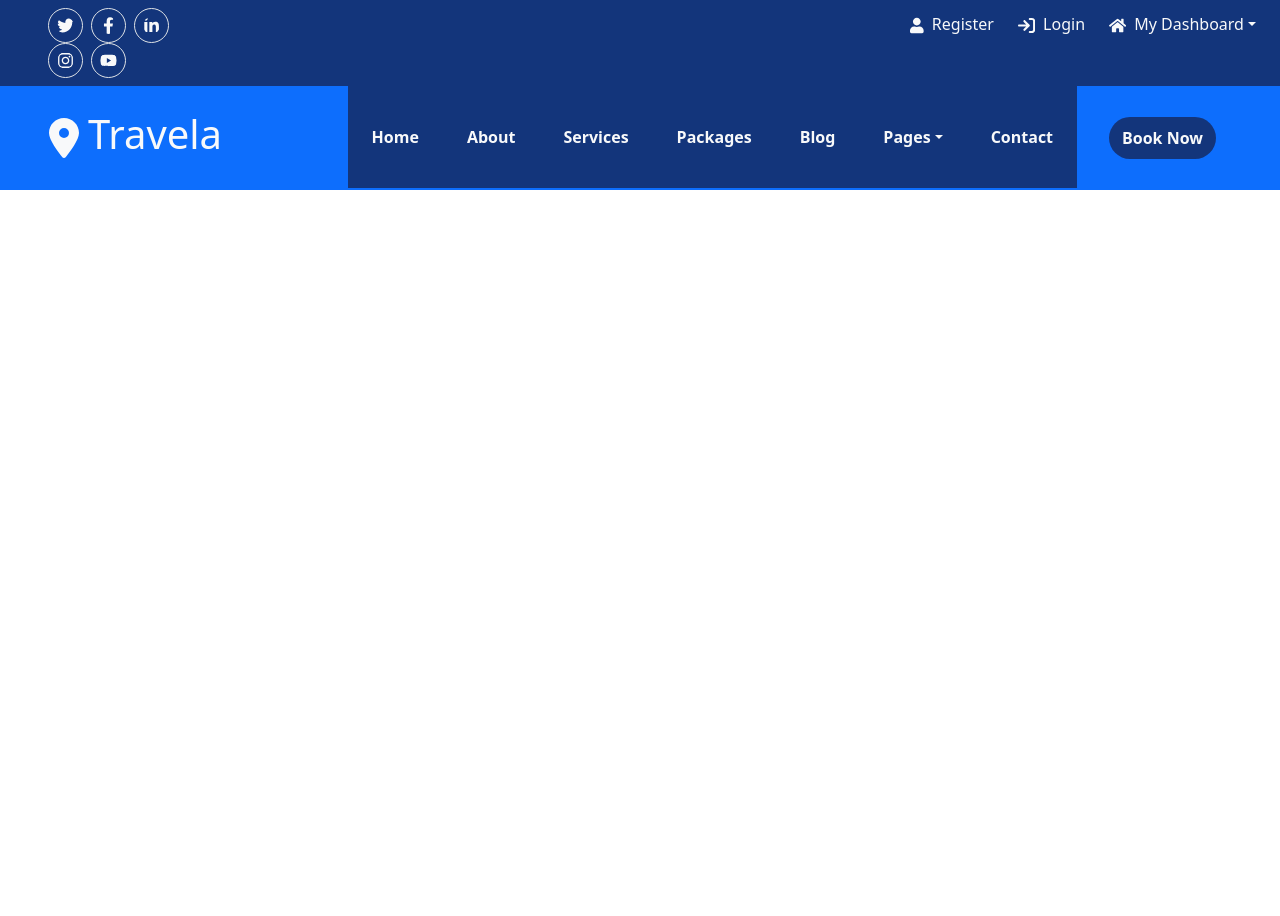
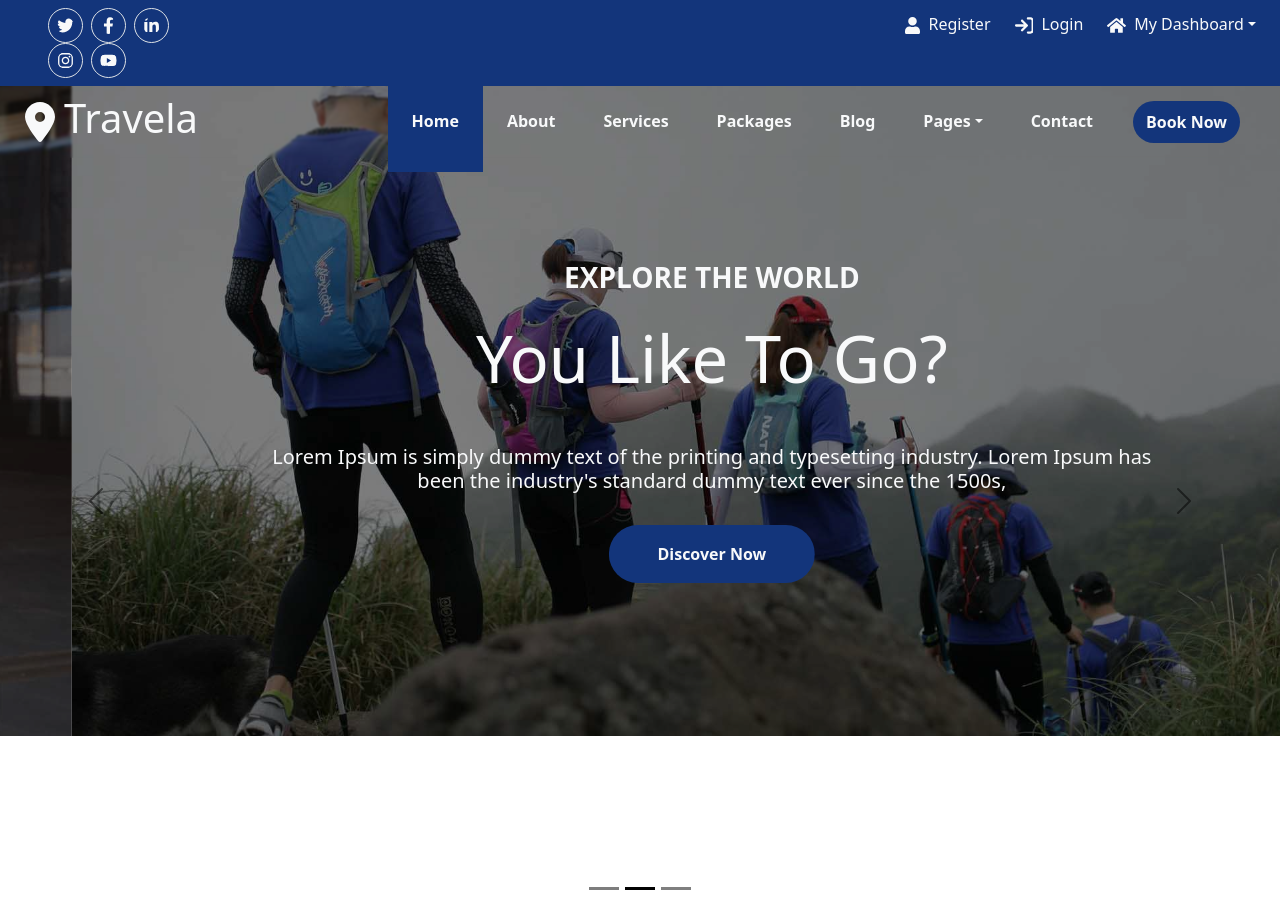
Before and after one commit to aniket-patil7075/Travela, a React (Vite) app: page / in a window 1280 px wide. Before the commit the page ends 800 px from the top, so only its background shows below. Built offline with nearby package versions, Linux system fonts and the light colour scheme.

Commit message:
Changes done upto Carousel

```diff
--- a/package.json
+++ b/package.json
@@ -14,7 +14,8 @@
     "react": "^18.3.1",
     "react-bootstrap": "^2.10.4",
     "react-dom": "^18.3.1",
-    "react-icons": "^5.3.0"
+    "react-icons": "^5.3.0",
+    "react-router-dom": "^6.26.2"
   },
   "devDependencies": {
     "@eslint/js": "^9.9.0",
--- a/src/App.css
+++ b/src/App.css
@@ -1,4 +1,8 @@
 .blue{
+  background-color: #13357B;
+}
+
+.blue1:hover{
   background-color: #13357B;
 }
 
@@ -10,3 +14,22 @@
 #navbarScrollingDropdown::after {
   border-top-color: #f8f9fa;
 }
+
+.navbar{
+  position:absolute;
+  z-index: 2;
+}
+
+.carousel .carousel-item{
+  height: 900px;
+  margin-top: -70px;
+}
+
+.carousel-caption {
+  position: absolute; /* Positioning to allow centering */
+  top: 25%;
+}
+
+.fontSize{
+  font-size: 65px;
+}
--- a/src/App.jsx
+++ b/src/App.jsx
@@ -1,11 +1,31 @@
 import './App.css'
 import 'bootstrap/dist/css/bootstrap.min.css';
 import Home from './components/Home';
+import {Link,BrowserRouter,Route,Routes} from 'react-router-dom'
+import Header from './components/Header';
+import About from './components/About';
+import Services from './components/Services';
+import Packages from './components/Packages';
+import Blog from './components/Blog';
+import Contact from './components/Contact';
+import Booknow from './components/Booknow';
 
 function App() {
   return (
     <>
-      <Home/>
+    <BrowserRouter>
+      <Header/>
+      <Routes>
+        <Route path='/' element={<Home/>}/>
+        <Route path='/About' element={<About/>} />
+        <Route path='/Services' element={<Services/>}/>
+        <Route path='/Packages' element={<Packages/>}/>
+        <Route path='/Blog' element={<Blog/>}/>
+        <Route path='/Contact' element={<Contact/>}/>
+        <Route path='/Booknow' element={<Booknow/>}/>
+      </Routes>
+     </BrowserRouter>
+
     </>
   )
 }
--- a/src/components/Header.jsx
+++ b/src/components/Header.jsx
@@ -34,7 +34,7 @@ function Header() {
 
                     {/* -------------------------------------------------------- */}
 
-                    <FaUser className='py-2 px-2' style={{ width: "35px", height: "35px", marginLeft: "700px" }} />
+                    <FaUser className='py-2 px-2' style={{ width: "35px", height: "35px", marginLeft: "680px" }} />
                     <span className='py-1 me-3'>Register</span>
 
                     <FaArrowRightToBracket className='py-2 px-2' style={{ width: "40px", height: "35px" }} /><span className='py-1 me-3'>Login</span>
@@ -56,11 +56,10 @@ function Header() {
 
                     </NavDropdown></span>
             </div>
-            <div className=''>
-                <Navbar expand="lg" className="ps-lg-4 ps-md-3 bg-primary  py-4" >
+            <div className='' >
+                <Navbar expand="lg" className="bg-transparent position-fixed w-100 z-index-10" style={{ backdropFilter: 'blur(1px)', py: '4' }} >
                     <Container fluid>
                         <h1 className='ps-2 text-light'><FaLocationDot className='me-1' />Travela</h1>
-                        {/* <Navbar.Brand href="#"><h1>Travela</h1></Navbar.Brand> */}
                         <Navbar.Toggle aria-controls="navbarScroll" />
                         <Navbar.Collapse id="navbarScroll">
                             <Nav
@@ -69,22 +68,22 @@ function Header() {
                                 navbarScroll
                             >
                                 <div className='blue py-3 px-3' style={{ marginTop: '-3px' }}>
-                                    <Nav.Link href="#action1" className='fw-bold py-4 text-light'>Home</Nav.Link>
+                                    <Nav.Link href="/" className='fw-bold py-4 text-light'>Home</Nav.Link>
                                 </div>
-                                <div className='blue py-3 px-3' style={{ marginTop: '-3px' }}>
-                                    <Nav.Link href="#action2" className='fw-bold py-4 text-light'>About</Nav.Link>
+                                <div className='blue1 py-3 px-3' style={{ marginTop: '-3px' }}>
+                                    <Nav.Link href="/About" className='fw-bold py-4 text-light'>About</Nav.Link>
                                 </div>
-                                <div className='blue py-3 px-3' style={{ marginTop: '-3px' }}>
-                                    <Nav.Link href="#action2" className='fw-bold py-4 text-light'>Services</Nav.Link>
+                                <div className='blue1 py-3 px-3' style={{ marginTop: '-3px' }}>
+                                    <Nav.Link href="/Services" className='fw-bold py-4 text-light'>Services</Nav.Link>
                                 </div>
-                                <div className='blue py-3 px-3' style={{ marginTop: '-3px' }}>
-                                    <Nav.Link href="#action2" className='fw-bold py-4 text-light'>Packages</Nav.Link>
+                                <div className='blue1 py-3 px-3' style={{ marginTop: '-3px' }}>
+                                    <Nav.Link href="/Packages" className='fw-bold py-4 text-light'>Packages</Nav.Link>
                                 </div>
-                                <div className='blue py-3 px-3' style={{ marginTop: '-3px' }}>
-                                    <Nav.Link href="#action2" className='fw-bold py-4 text-light'>Blog</Nav.Link>
+                                <div className='blue1 py-3 px-3' style={{ marginTop: '-3px' }}>
+                                    <Nav.Link href="/Blog" className='fw-bold py-4 text-light'>Blog</Nav.Link>
                                 </div>
-                                <div className='blue py-3 px-3' style={{ marginTop: '-3px' }}>
-                                    <NavDropdown title={<span className="text-light">Pages</span>} className='fw-bold py-3  text-light' id="navbarScrollingDropdown" >
+                                <div className='blue1 py-3 px-3' style={{ marginTop: '-3px' }}>
+                                    <NavDropdown title={<span className="text-light">Pages</span>} className='fw-bold py-3  text-light mb-5' id="navbarScrollingDropdown" >
                                         <NavDropdown.Item href="#action3">Destination</NavDropdown.Item>
                                         <NavDropdown.Item href="#action4">
                                             Explore Tour
@@ -103,11 +102,11 @@ function Header() {
                                         </NavDropdown.Item>
                                     </NavDropdown>
                                 </div>
-                                <div className='blue py-3 px-3' style={{ marginTop: '-3px' }}>
-                                    <Nav.Link href="#action2" className='fw-bold py-4 text-light'>Contact</Nav.Link>
+                                <div className='blue1 py-3 px-3' style={{ marginTop: '-3px' }}>
+                                    <Nav.Link href="/Contact" className='fw-bold py-4 text-light'>Contact</Nav.Link>
                                 </div>
                                 <div className=' py-3 px-3' style={{ marginTop: '-3px' }}>
-                                    <Button variant="" className='fw-bold ms-3 py-2 mt-3 rounded rounded-pill text-light me-5' style={{ backgroundColor: '#13357b' }}>Book Now</Button>
+                                    <Button variant="" className='fw-bold  py-2 mt-3 rounded rounded-pill text-light me-4' style={{ backgroundColor: '#13357b' }}>Book Now</Button>
                                 </div>
                             </Nav>
 
--- a/src/components/Home.jsx
+++ b/src/components/Home.jsx
@@ -1,10 +1,59 @@
 import React from 'react'
-import Header from './Header'
+import Carousel from 'react-bootstrap/Carousel';
+import Button from 'react-bootstrap/Button';
 
 function Home() {
   return (
     <div>
-      <Header/>
+      <div>
+      <Carousel data-bs-theme="dark" >
+      <Carousel.Item>
+        <img
+          className="d-block w-100"
+          src="/carousel-1.jpg"
+          alt="First slide"
+          style={{filter:'brightness(50%)'}}
+        />
+        <Carousel.Caption className='text-light'>
+          <h3 className='fw-bold mb-4'>EXPLORE THE WORLD</h3>
+          <h1 className='fontSize mb-5'>Find Your Perfect Tour At Travel</h1>
+          <h5 className='mb-3'>Lorem Ipsum is simply dummy text of the printing and typesetting industry. Lorem Ipsum has been the industry's standard dummy text ever since the 1500s,</h5>
+          <Button variant="" className='fw-bold px-5 py-3 mt-3 rounded rounded-pill text-light' style={{ backgroundColor: '#13357b' }}>Discover Now</Button>
+        </Carousel.Caption>
+      </Carousel.Item>
+      <Carousel.Item>
+        <img
+          className="d-block w-100"
+          src="/carousel-2.jpg"
+          alt="Second slide"
+          style={{filter:'brightness(50%)'}}
+        />
+        <Carousel.Caption className='text-light'>
+        <h3 className='fw-bold mb-4'>EXPLORE THE WORLD</h3>
+          <h1 className='fontSize  mb-5'>You Like To Go?</h1>
+          <h5 className='mb-3'>Lorem Ipsum is simply dummy text of the printing and typesetting industry. Lorem Ipsum has been the industry's standard dummy text ever since the 1500s,</h5>
+          <Button variant="" className='fw-bold px-5 py-3 mt-3 rounded rounded-pill text-light' style={{ backgroundColor: '#13357b' }}>Discover Now</Button>
+        </Carousel.Caption>
+      </Carousel.Item>
+      <Carousel.Item>
+        <img
+          className="d-block w-100"
+          src="/carousel-3.jpg"
+          alt="Third slide"
+          style={{filter:'brightness(50%)'}}
+        />
+        <Carousel.Caption className='text-light '>
+        <h3 className='fw-bold mb-4'>EXPLORE THE WORLD</h3>
+          <h1 className='fontSize mb-5'>Let's The World Together!</h1>
+          <h5 className='mb-3'>
+          Lorem Ipsum is simply dummy text of the printing and typesetting industry. Lorem Ipsum has been the industry's standard dummy text ever since the 1500s,
+          </h5>
+          <Button variant="" className='fw-bold px-5 py-3 mt-3 rounded rounded-pill text-light' style={{ backgroundColor: '#13357b' }}>Discover Now</Button>
+        </Carousel.Caption>
+      </Carousel.Item>
+    </Carousel>
+
+      </div>
     </div>
   )
 }
```
Also changed, not shown: 1 other file (tests, documents, lock files or other folders).
